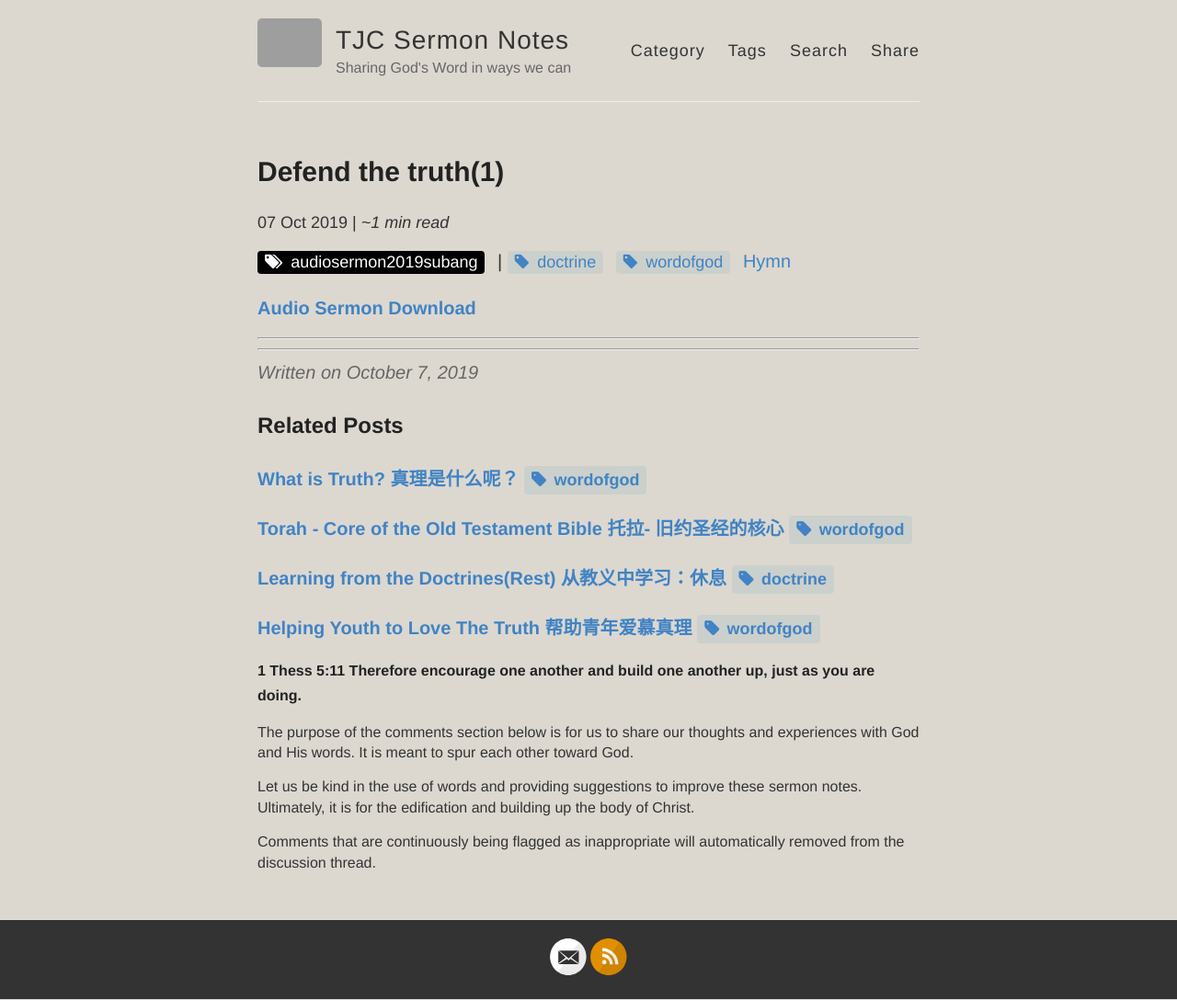
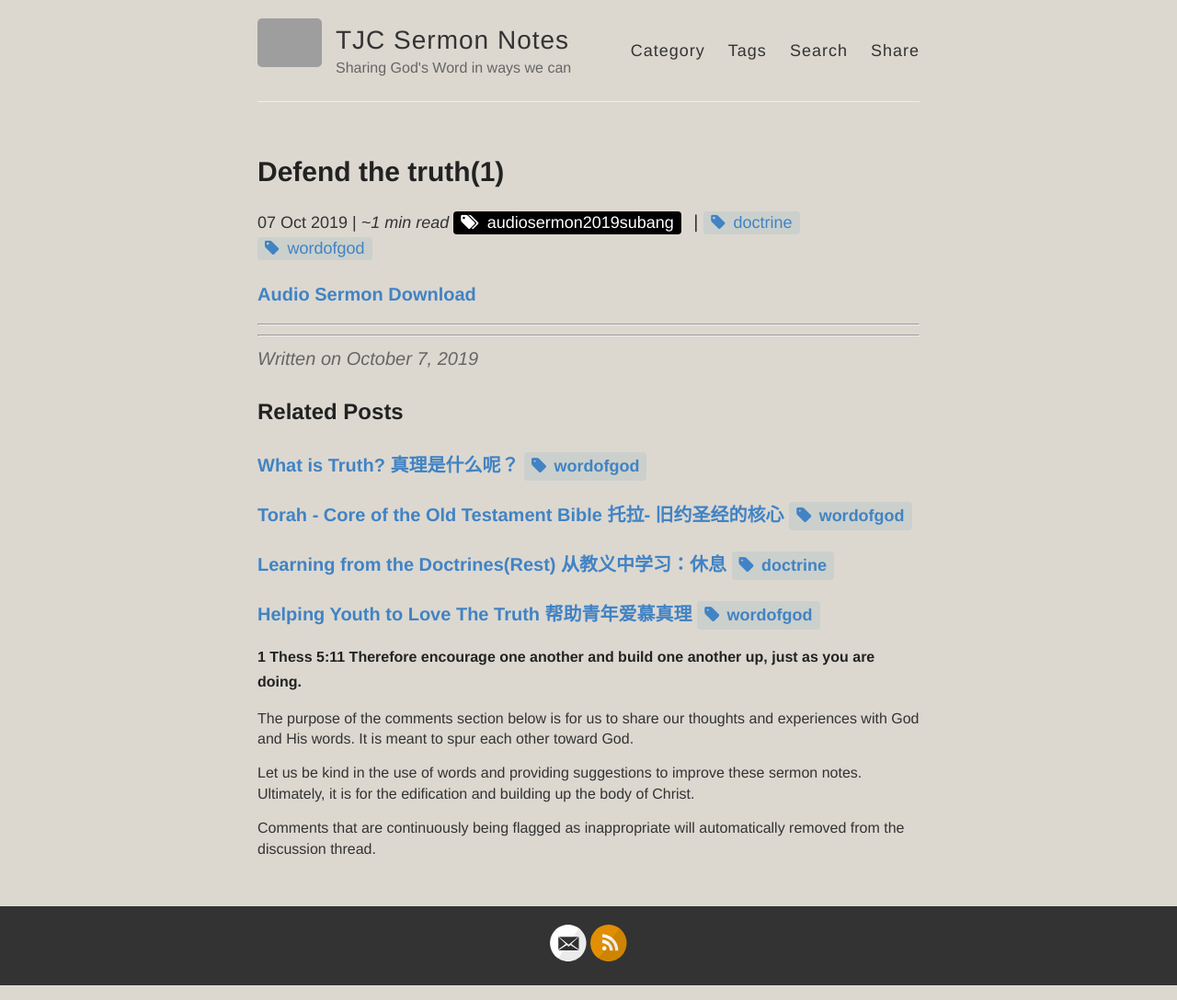
Before and after one commit to catchupTJC/catchuptjc.github.io, a Jekyll site: the page built from _posts/2019-10-07-Defend the truth(1) .md, in a window 1280 px wide. Shown: the whole page at 92% size. Built offline with Jekyll 4.4.1, drawn with Linux system fonts in a browser that asks for light colours; nearby versions of some CDN libraries; comment, search, counter and statistics services are not loaded; grey boxes are pictures that could not be loaded.

Commit message:
Update post.html

```diff
--- a/_layouts/post.html
+++ b/_layouts/post.html
@@ -4,18 +4,17 @@
 
 <article class="post">
   <h1>{{ page.title }}</h1>
-  <p style="margin-top: 0"><font size="4">
+  <font size="4">
   <span class="post-date">{{ page.date | date_to_string }}</span> |
   {% if site.read_time %}
     {% include read-time.html %}
   {% endif %}
-  </font></p>
+  </font>
   {% if page.category %}
   {% for tag in page.category %}
     <a href="{{ site.baseurl }}{{ site.category_page }}#{{ tag | slugify }}" class="cat-tag">{{ tag }}</a>
   {% endfor %}
   {% endif %}
-
   {% if page.tags %} |
   {% for tag in page.tags %}
     <a href="{{ site.baseurl }}{{ site.tag_page }}#{{ tag | slugify }}" class="post-tag">{{ tag }}</a>
@@ -23,7 +22,9 @@
   {% endif %}
 
   {% if page.hymns %}
-    <a>Hymn {{ hymn }}</a>
+  {% for hymn in page.hymns %}
+    <div class="post-hymn">Hymn {{ hymn | slugify }}</div>
+  {% endfor %}
   {% endif %}
 
   <div class="entry">
```
